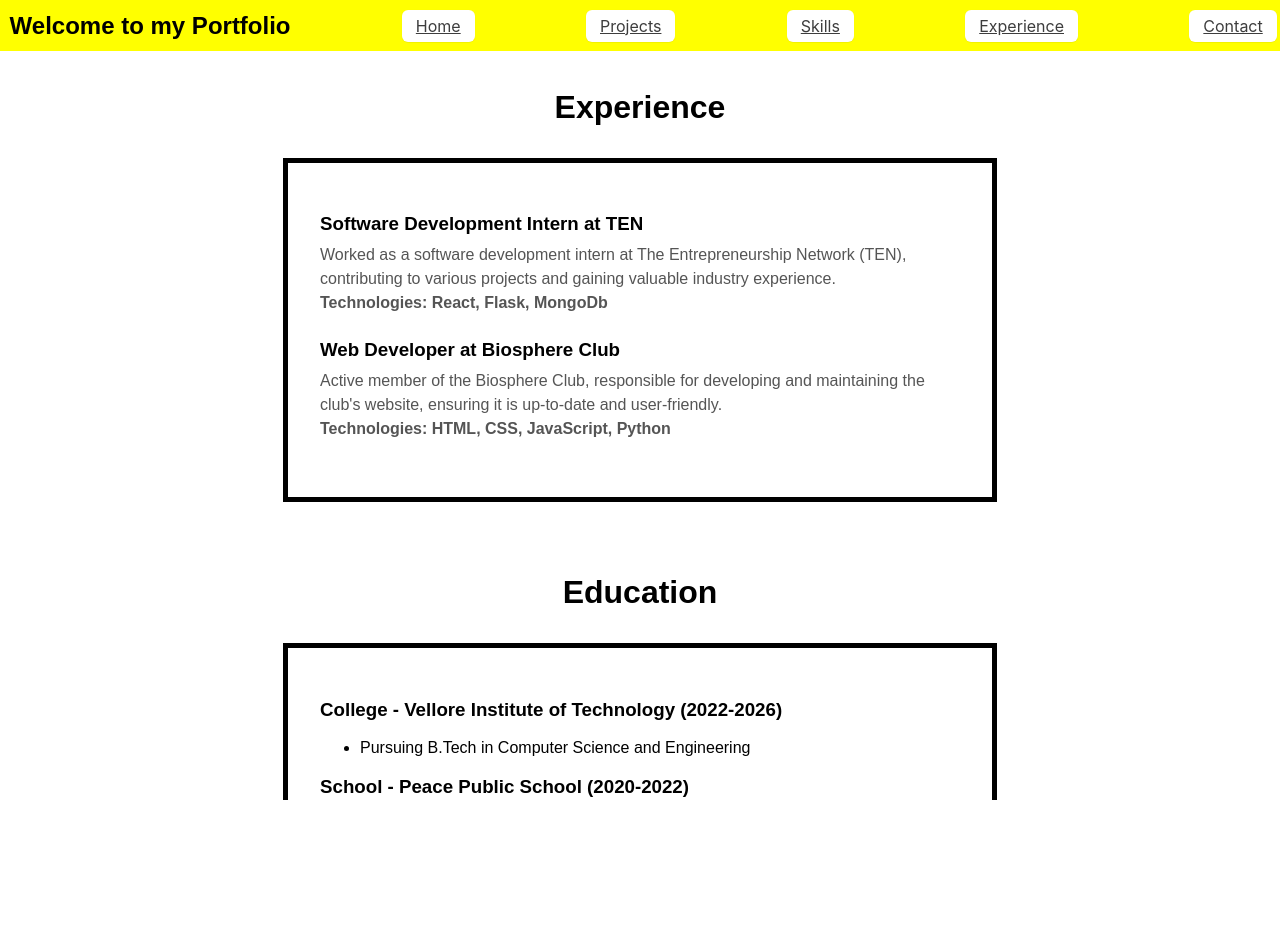
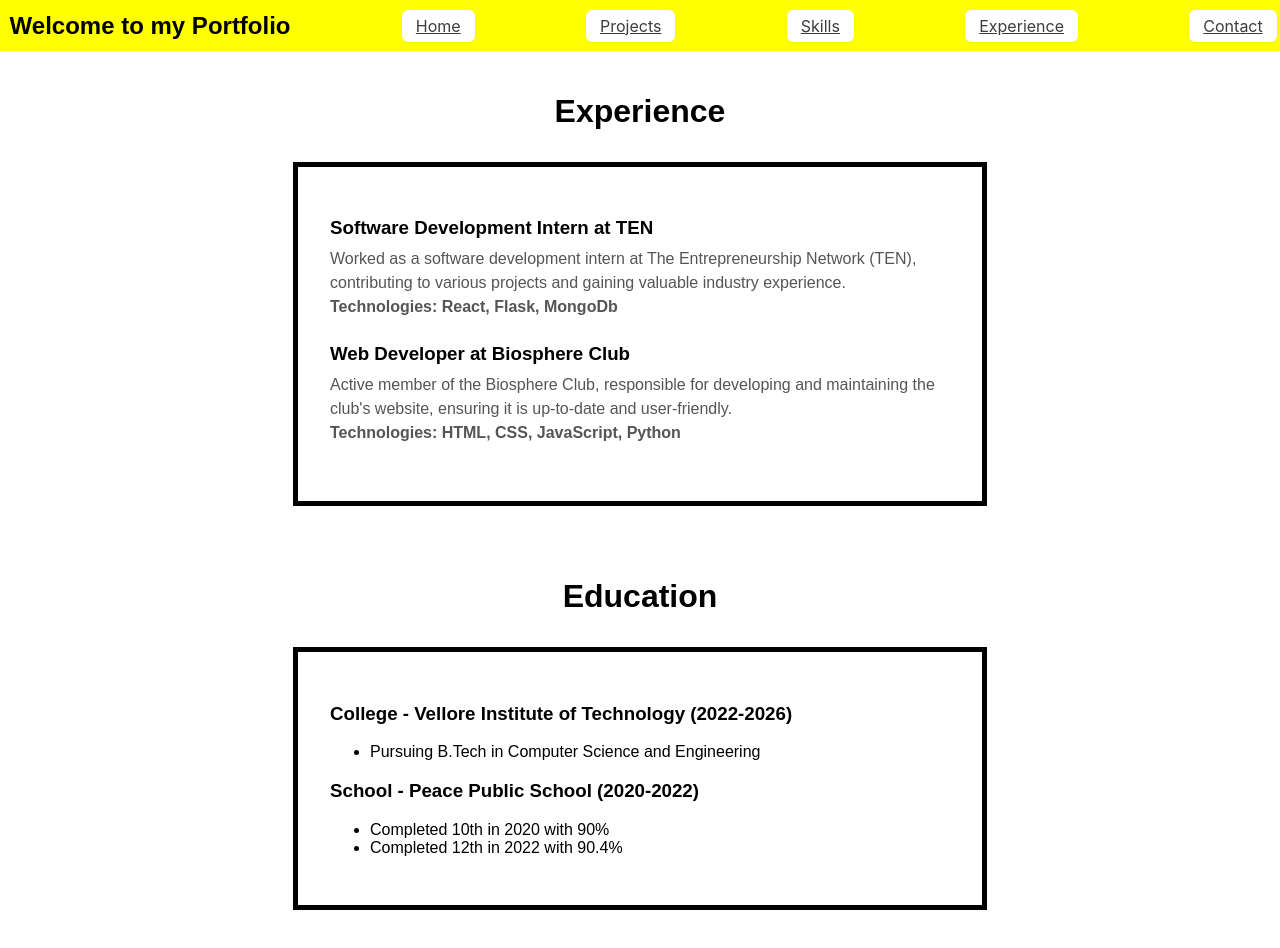
Before and after one commit to naman-0804/Portfolio-Naman, a React (Create React App) app: page /experience in a window 1280 px wide. Shown: the top 948 px of the page. Before the commit the page ends 800 px from the top, so only its background shows below. Built offline with nearby package versions, Linux system fonts and the light colour scheme.

Commit message:
scroll horizontal

```diff
--- a/src/App.css
+++ b/src/App.css
@@ -3,7 +3,7 @@ html, body {
   padding: 0;
   width: 100%;
   height: 100%;
-  overflow-x: hidden;
+
   font-family: Arial, sans-serif;
 }
 /* CSS */
@@ -174,7 +174,7 @@ html, body {
 }
 
 .exed {
-  padding: 2vh 0;
+  padding: 20px;
   text-align: center;
 }
 
--- a/src/components/Experience.js
+++ b/src/components/Experience.js
@@ -2,6 +2,7 @@ import React from 'react';
 
 function Experience() {
   return (
+
     <div id="experience-section" className="exed">
       <center><h1>Experience</h1></center>
       <ul className="exp">
```
